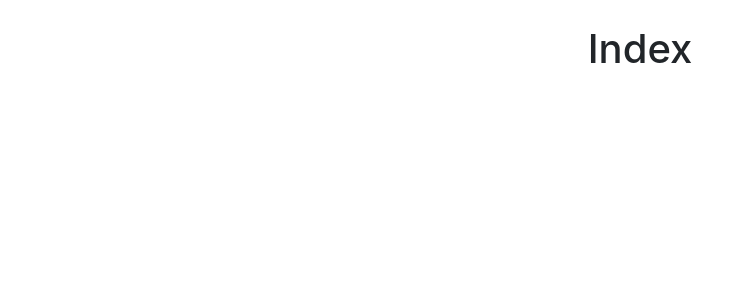
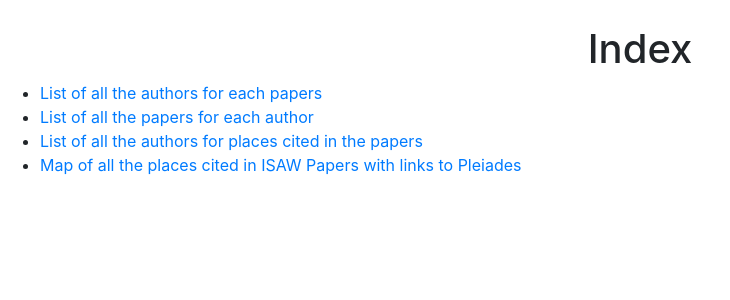
Before and after one commit to diyclassics/index-indicum, a Flask app: page / in a window 1280 px wide. Shown: the top 300 px of the page, without its empty margins (0-730 px from the left). Run offline with Flask 2, Linux system fonts and the light colour scheme; some libraries are stand-ins or nearby versions.

Commit message:
index page with links #22

```diff
--- a/app.py
+++ b/app.py
@@ -37,7 +37,6 @@ def homepage():
 
 @app.route('/authors')
 def get_authors():
-
     authors_data = dict()
     for i, url in enumerate(PAPERS_URLS, 1):
         with open("data/papers/isaw-papers-%s.xhtml" % (i), "r") as paper:
@@ -111,7 +110,6 @@ def map_places(**kwargs):
         for i, url in enumerate(PAPERS_URLS, 1):
             with open("data/papers/isaw-papers-%s.xhtml" % (i), "r") as paper:
                 html_contents.append(html.parse(paper))
-        print(html_contents)
 
     for html_content in html_contents :
         place_name = html_content.xpath('//a[starts-with(@href,"https://pleiades.stoa.org/place")]/text()')
--- a/templates/index.html
+++ b/templates/index.html
@@ -4,4 +4,10 @@
 {%endblock%}
 {% block body %}
 <h1 style="text-align:center;">Index</h1>
+<ul>
+    <li><a href="{{url_for('get_authors')}}">List of all the authors for each papers</a></li>
+    <li><a href="{{url_for('get_papers')}}">List of all the papers for each author</a></li>
+    <li><a href="{{url_for('get_places')}}">List of all the authors for places cited in the papers</a></li>
+    <li><a href="{{url_for('map_places')}}">Map of all the places cited in ISAW Papers with links to Pleiades</a></li>
+</ul>
 {% endblock  %}
--- a/templates/map.html
+++ b/templates/map.html
@@ -20,7 +20,6 @@
 {% block body %}
 <h1>Map</h1>
 <div id="mapid"></div>
-
 <script>
 	var mymap = L.map('mapid').setView([37.45, 14.15], 4);
 
```
